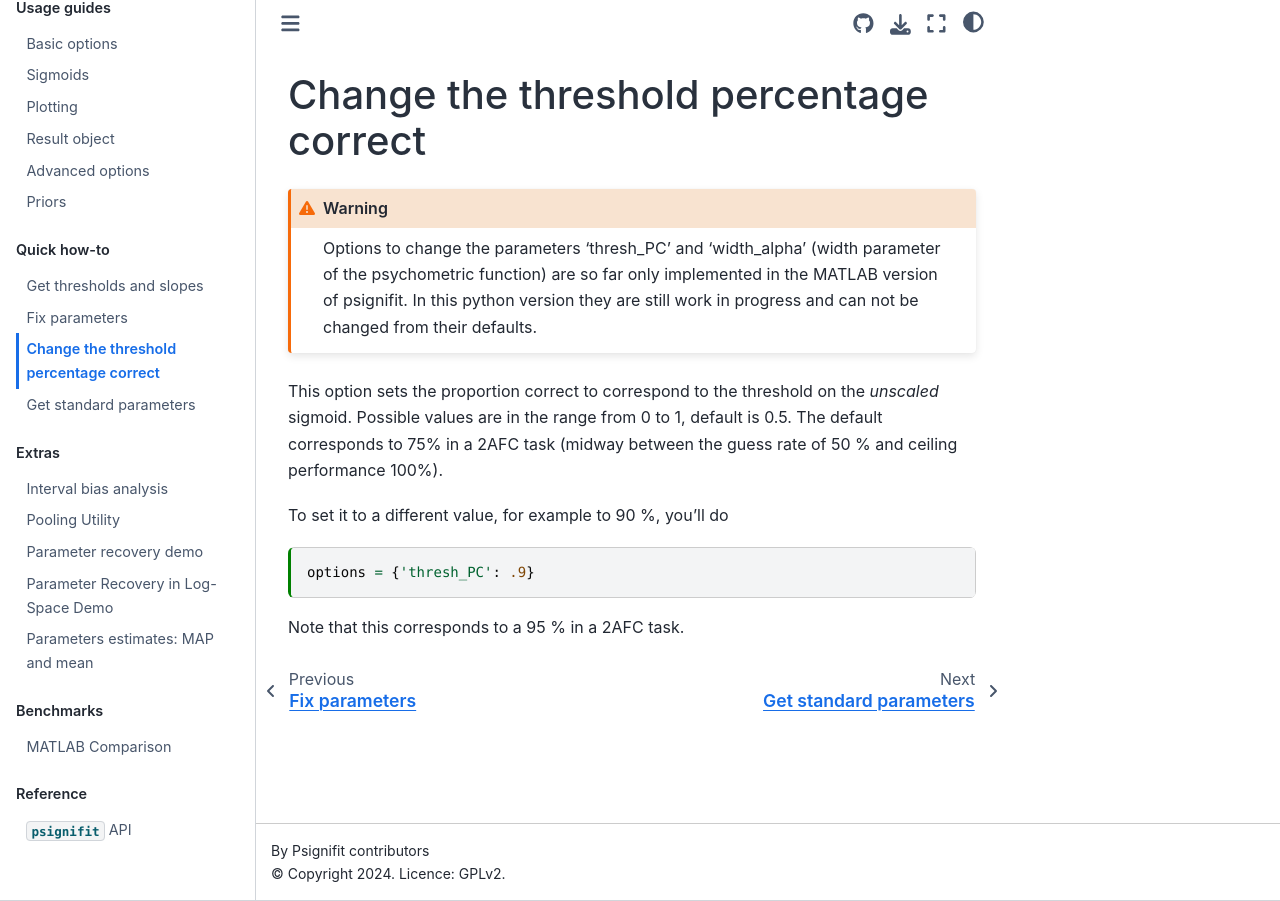
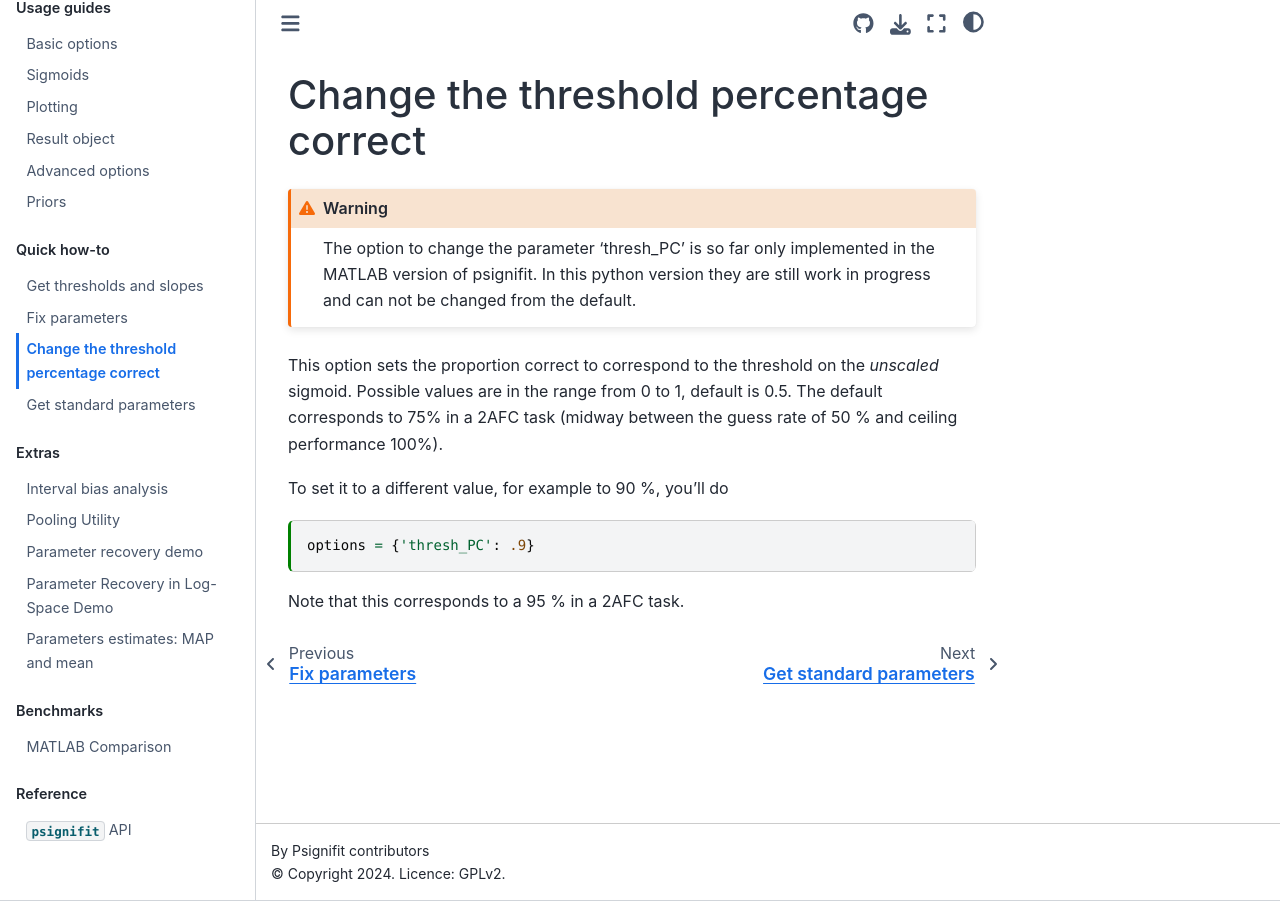
Before and after one commit to wichmann-lab/python-psignifit, a Jupyter Book: the page built from docs/how_to/How-to-Change-the-Threshold-Percent-Correct.md, in a window 1280 px wide. Built offline with Jupyter Book 1.0.4 settings and Sphinx 7.4.7 and the Sphinx Book theme 1.1.4, drawn with Linux system fonts in a browser that asks for light colours.

Commit message:
docs: minor correction in warning message

````diff
--- a/docs/how_to/How-to-Change-the-Threshold-Percent-Correct.md
+++ b/docs/how_to/How-to-Change-the-Threshold-Percent-Correct.md
@@ -14,9 +14,8 @@
 # Change the threshold percentage correct
 
 ```{warning}
-Options to change the parameters 'thresh_PC' and 'width_alpha' (width parameter of the psychometric function)
-are so far only implemented in the MATLAB version of psignifit.
-In this python version they are still work in progress and can not be changed from their defaults.
+The option to change the parameter 'thresh_PC' is so far only implemented in the MATLAB version of psignifit.
+In this python version they are still work in progress and can not be changed from the default.
 ```
 
 This option sets the proportion correct to correspond to the threshold on the *unscaled* sigmoid. Possible values are in the range from 0 to 1, default is 0.5. The default corresponds to 75\% in a 2AFC task (midway between the guess rate of 50 % and ceiling performance 100%).
````
